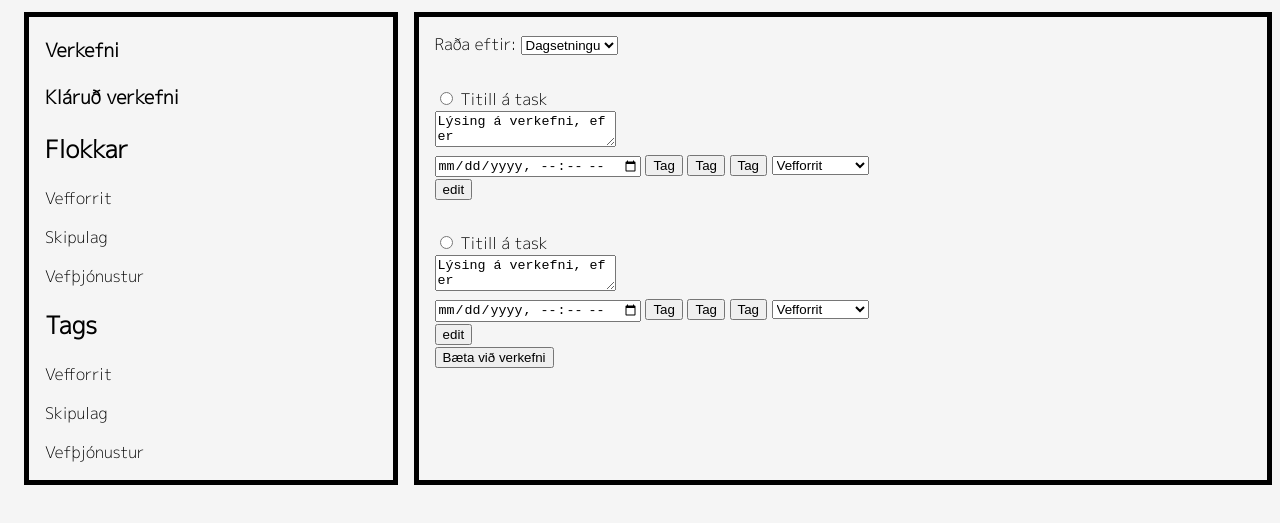
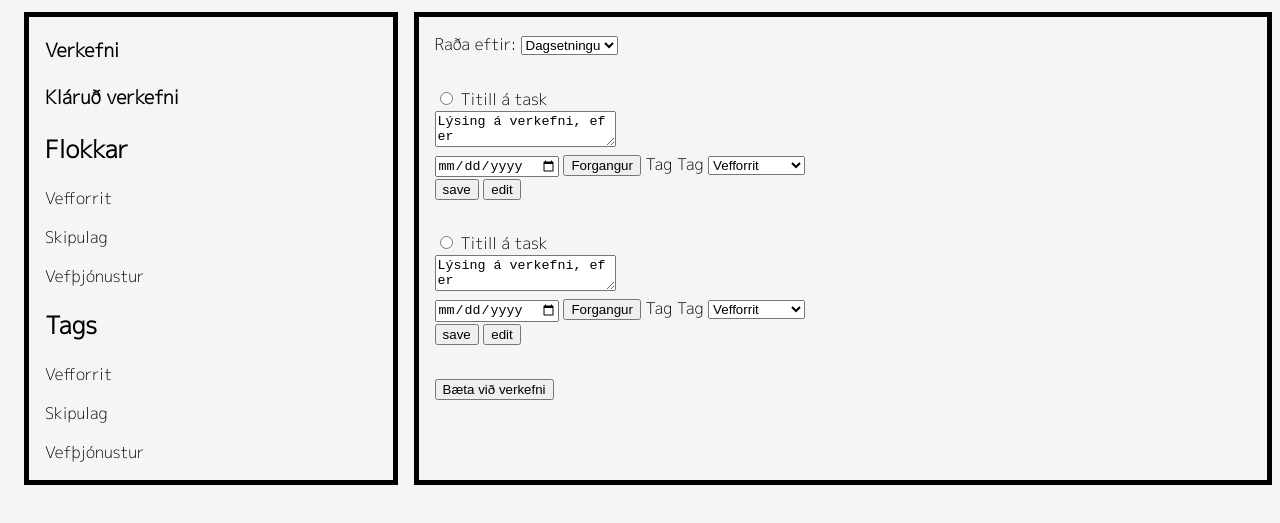
Before and after one commit to ske18/Hopverkefni2, a website with bundled scripts: page index.html in a window 1280 px wide. Shown: the part 123-646 px from the top of the page. Built offline with nearby package versions, Linux system fonts and the light colour scheme; files whose address does not match are found by name.

Commit message:
styles
bætti við tökkum til að edita og savea og eyddi tag tökkunum

```diff
--- a/index.html
+++ b/index.html
@@ -51,17 +51,19 @@
           <div><textarea>Lýsing á verkefni, ef er</textarea></div>
           <!--þarf að tengja við data.jason eru ekki takkar-->
           <div>
-            <input type="datetime-local" />
-            <button name="button">Tag</button>
-            <button name="button">Tag</button>
-            <button name="button">Tag</button>
+            <input type="date" />
+            <button name="button" class="forgangur">Forgangur</button>
+            Tag Tag
             <select class="valflokkur">
               <option>Vefforrit</option>
               <option>Skipulag</option>
               <option>Vefþjónustur</option>
             </select>
           </div>
-          <div><button name="button">edit</button></div>
+          <div>
+            <button name="button">save</button>
+            <button name="button">edit</button>
+          </div>
         </div>
 
         <div class="row3b">
@@ -71,23 +73,26 @@
           </div>
           <div><textarea>Lýsing á verkefni, ef er</textarea></div>
           <!--þarf að tengja við data.jason eru ekki takkar-->
-          <div>
-            <input type="datetime-local" />
-            <button name="button">Tag</button>
-            <button name="button">Tag</button>
-            <button name="button">Tag</button>
+          <div class="flokkun">
+            <input type="date" />
+            <button name="button" class="forgangur">Forgangur</button>
+            Tag Tag
+
             <select class="valflokkur">
               <option>Vefforrit</option>
               <option>Skipulag</option>
               <option>Vefþjónustur</option>
             </select>
           </div>
-          <div><button name="button">edit</button></div>
+          <div>
+            <button name="button">save</button>
+            <button name="button">edit</button>
+          </div>
           <!--breytist í save í edit-->
+        </div>
 
-          <div class="row4b">
-            <button type="button">Bæta við verkefni</button>
-          </div>
+        <div class="row4b">
+          <button type="button">Bæta við verkefni</button>
         </div>
       </section>
     </main>
--- a/styles/config.scss
+++ b/styles/config.scss
@@ -50,6 +50,9 @@ section {
 .row3b {
   margin-bottom: 2rem;
   flex-direction: row;
+  & > .flokkun {
+    display: inline;
+  }
 }
 
 .takkalysing {
```
Also changed, not shown: styles.css, 1 other file.
